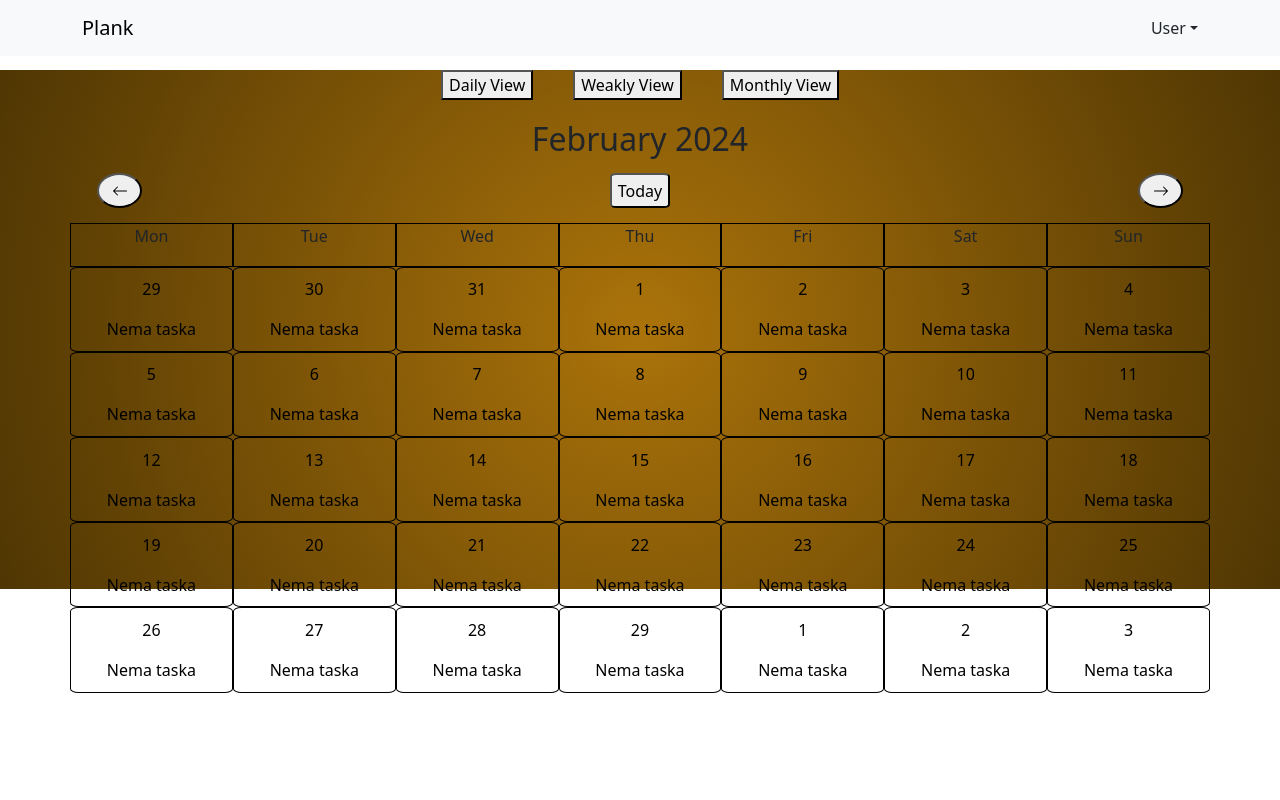
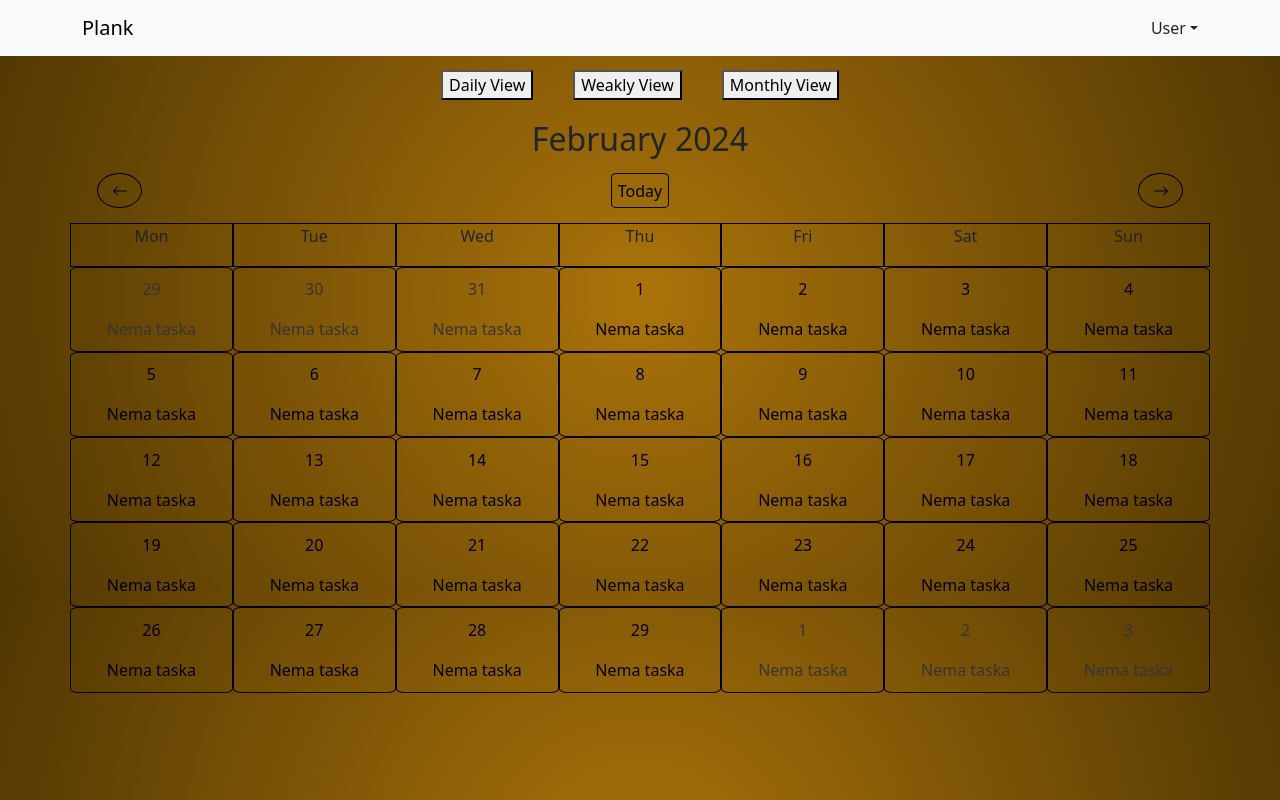
Before and after one commit to NikoTrif/Plank, a React (Create React App) app in the folder webapp/: page / in a window 1280 px wide. Built offline with nearby package versions, Linux system fonts and the light colour scheme.

Commit message:
WTD6c - small changes in styling

```diff
--- a/webapp/src/components/calendar/MonthlyView.tsx
+++ b/webapp/src/components/calendar/MonthlyView.tsx
@@ -1,5 +1,4 @@
 import { useState } from 'react';
-import { Link } from 'react-router-dom';
 import { startOfMonth, endOfMonth, format, addDays, subDays, eachDayOfInterval, addMonths, subMonths } from 'date-fns';
 // Components
 import { MonthlyDay } from '../../allComponents';
@@ -65,7 +64,13 @@ const MonthlyView: React.FC = () => {
             <div className='row row-cols-7 calendar'>
                 {weekDays.map((day, index) => <div className='col text-center weekDays' key={index + 100}>{day}</div>
                 )}
-                {calendarDates().map((day, index) => <button className='col day' key={index}><MonthlyDay day={format(day, 'd').toString()} /></button>)} {/* potrebno dodati onClick funkciju koja otvara dailyView na taj dan */}
+                {calendarDates().map((day, index) => {
+                    return (
+                        <button className='col day' key={index}>
+                            <MonthlyDay day={format(day, 'd').toString()} outsideCurrentMonth={currentDate.getMonth() !== day.getMonth() ? true : false} />
+                        </button>
+                    );
+                })} {/* potrebno dodati onClick funkciju koja otvara dailyView na taj dan */}
             </div>
         </div>
     );
--- a/webapp/src/components/calendar/micro-components/MonthlyDay.tsx
+++ b/webapp/src/components/calendar/micro-components/MonthlyDay.tsx
@@ -2,16 +2,27 @@ import { MonthlyDayTask } from '../../../allComponents'
 import 'bootstrap';
 
 type Props = {
-  day: string
+  day: string,
+  outsideCurrentMonth: boolean
 }
 
+
 const MonthlyDay = (props: Props) => {
+  const outsideMonth = (): string => {
+    if (props.outsideCurrentMonth) {
+      return 'outsideMonth';
+    }
+    else {
+      return '';
+    }
+  }
+
   return (
-    <div>
-        <p>{props.day}</p>
-        <div>
-          <MonthlyDayTask taskName='Nema taska' />
-        </div>
+    <div className={outsideMonth()}>
+      <p>{props.day}</p>
+      <div>
+        <MonthlyDayTask taskName='Nema taska'/>
+      </div>
     </div>
   )
 };
--- a/webapp/src/styles/main.scss
+++ b/webapp/src/styles/main.scss
@@ -1,4 +1,4 @@
-#root{
+body{
     background: rgb(171,115,10);
     background: radial-gradient(circle, rgba(171,115,10,1) 0%, rgba(79,54,3,1) 100%);
 }
--- a/webapp/src/styles/monthly-view/monthly-view.scss
+++ b/webapp/src/styles/monthly-view/monthly-view.scss
@@ -9,6 +9,8 @@
             border-radius: 10%;
             vertical-align: middle;
             line-height: 0%;
+            background-color: transparent;
+            border: 1px solid black;
         }
 
         .arrow {
@@ -39,4 +41,9 @@
             border-radius: 5%;
         }
     }
+
+    .outsideMonth{
+        color: #353535fb;
+
+    }
 }
```
